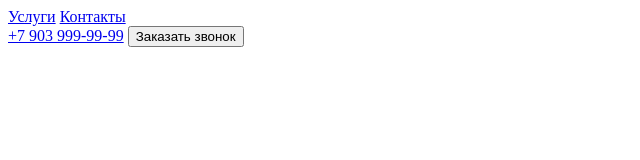
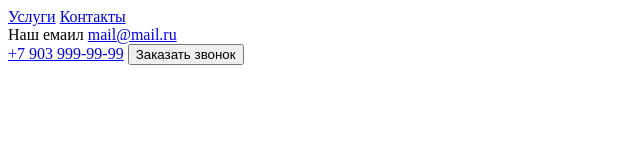
Before and after one commit to Deberdiev/remote-app, a plain HTML site: page index.html in a window 1280 px wide. Shown: the whole page, without its empty margins (0-640 px from the left). Drawn offline with Linux system fonts and the light colour scheme.

Commit message:
added e-mail

```diff
--- a/index.html
+++ b/index.html
@@ -13,6 +13,9 @@
             <a href="#contacts">Контакты</a>
         </nav>
         <div>
+            Наш емаил <a href="mailto:mail@mail.ru">mail@mail.ru</a>
+        </div>
+        <div>
             <a href="tel:+79039999999">+7 903 999-99-99</a>
             <button>Заказать звонок</button>
         </div>
```
